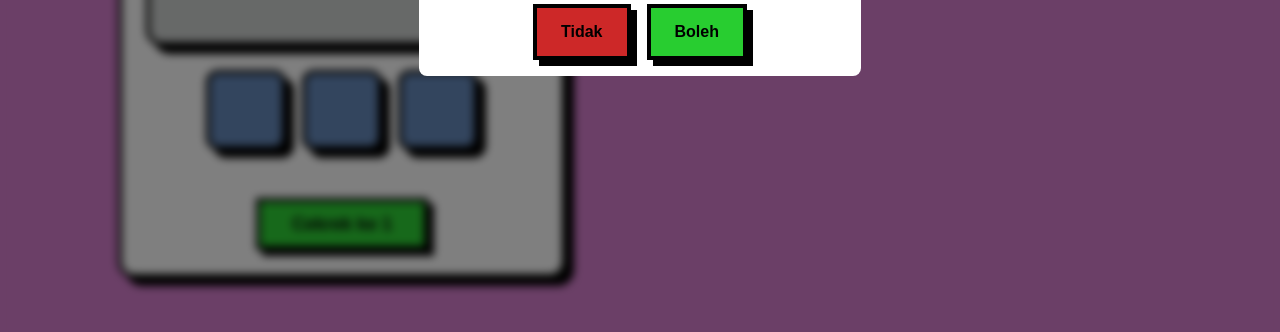
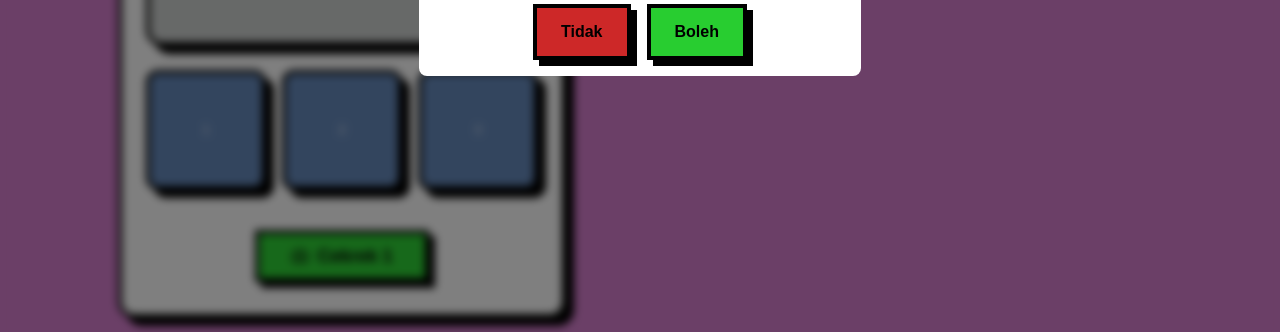
Before and after one commit to yoga220802/PRD_Project_Photobooth, a Next.js app: page /studio in a window 1280 px wide. Shown: the part 460-792 px from the top of the page. Built offline with nearby package versions, Linux system fonts and the light colour scheme.

Commit message:
feat: Implement Dropdown Filter, and Action Button

```diff
--- a/src/app/globals.css
+++ b/src/app/globals.css
@@ -31,3 +31,14 @@ body {
     text-wrap: balance;
   }
 }
+
+@keyframes slideDown {
+  from {
+    opacity: 0;
+    transform: translateY(-10px);
+  }
+  to {
+    opacity: 1;
+    transform: translateY(0);
+  }
+}
--- a/src/app/studio/page.tsx
+++ b/src/app/studio/page.tsx
@@ -1,17 +1,42 @@
 "use client";
 import IzinKamera from "@/components/studio/izinkamera";
 import KameraDitolak from "@/components/studio/kameraditolak";
-import { ArrowLeft, LucideArrowBigDown } from "lucide-react";
+import DropdownFilter from "@/components/studio/DropdownFilter";
+import {
+  ArrowLeft,
+  LucideArrowBigDown,
+  LucideArrowBigUp,
+  Check,
+  Camera,
+} from "lucide-react";
+
 import React, { useState, useRef, useEffect, useCallback } from "react";
 import Webcam from "react-webcam";
+import Link from "next/link";
 
 type CameraPermission = "checking" | "prompt" | "granted" | "denied";
+
+// Label untuk setiap tombol capture
+const CAPTURE_LABELS = ["Cekrek 1", "Cekrek 2", "Cekrek 3"] as const;
+const MAX_PHOTOS = 3;
 
 const Studio = () => {
   const [cameraPermission, setCameraPermission] =
     useState<CameraPermission>("checking");
-  const videoRef = useRef(null);
+  const webcamRef = useRef<Webcam>(null);
+  const canvasRef = useRef<HTMLCanvasElement>(null);
   const streamRef = useRef<MediaStream | null>(null);
+
+  // State untuk menyimpan hasil foto (3 slot)
+  const [capturedPhotos, setCapturedPhotos] = useState<(string | null)[]>(
+    Array(MAX_PHOTOS).fill(null),
+  );
+  // State untuk animasi flash saat foto diambil
+  const [flashSlot, setFlashSlot] = useState<number | null>(null);
+
+  // State untuk dropdown filter
+  const [isFilterOpen, setIsFilterOpen] = useState(false);
+  const [activeFilter, setActiveFilter] = useState<number | null>(null);
 
   // Cek permission kamera saat halaman pertama kali dibuka
   useEffect(() => {
@@ -95,6 +120,49 @@ const Studio = () => {
     }
   }, []);
 
+  // === LOGIKA PENGAMBILAN GAMBAR ===
+  const handleCapture = useCallback(
+    (slotIndex: number) => {
+      // Guard: slot sudah terisi atau kamera belum granted
+      if (capturedPhotos[slotIndex] !== null) return;
+      if (cameraPermission !== "granted") return;
+
+      const imageSrc = webcamRef.current?.getScreenshot();
+      if (!imageSrc || !canvasRef.current) return;
+
+      const canvas = canvasRef.current;
+      const ctx = canvas.getContext("2d");
+      if (!ctx) return;
+
+      const img = new Image();
+      img.onload = () => {
+        // Proses gambar ke ukuran standar photobooth 1080x1080
+        canvas.width = 1080;
+        canvas.height = 1080;
+        ctx.filter = "none";
+        ctx.drawImage(img, 0, 0, 1080, 1080);
+
+        const processedImage = canvas.toDataURL("image/jpeg", 0.9);
+
+        // Simpan ke slot yang sesuai
+        setCapturedPhotos((prev) => {
+          const updated = [...prev];
+          updated[slotIndex] = processedImage;
+          return updated;
+        });
+
+        // Trigger animasi flash pada slot
+        setFlashSlot(slotIndex);
+        setTimeout(() => setFlashSlot(null), 600);
+      };
+      img.src = imageSrc;
+    },
+    [capturedPhotos, cameraPermission],
+  );
+
+  // Hitung jumlah foto yang sudah diambil
+  const photosTaken = capturedPhotos.filter((p) => p !== null).length;
+
   return (
     <>
       <IzinKamera
@@ -106,6 +174,10 @@ const Studio = () => {
         showModal={cameraPermission === "denied"}
         onRetry={handleRetryCamera}
       />
+
+      {/* Hidden canvas untuk memproses gambar */}
+      <canvas ref={canvasRef} className="hidden" />
+
       <div className="bg-[#D67FCE] min-h-screen ">
         <header className="flex items-center gap-4 p-4">
           <button>
@@ -116,7 +188,11 @@ const Studio = () => {
           {/* Photoshot Area */}
           <div className="flex flex-col gap-6 place-items-center">
             <div className="text-center max-w-2xl card-neo rounded-[17px] bg-[#FF519C]">
-              <span className="text-2xl font-bold">Give your best smile!</span>
+              <span className="text-2xl font-bold">
+                {photosTaken >= MAX_PHOTOS
+                  ? "Semua foto sudah diambil!"
+                  : "Give your best smile!"}
+              </span>
             </div>
             <div className="bg-white max-w-md w-full rounded-2xl card-neo flex flex-col gap-6">
               {/* Main Camera / Timer Area */}
@@ -125,7 +201,9 @@ const Studio = () => {
                   <Webcam
                     mirrored={true}
                     imageSmoothing={true}
-                    ref={videoRef}
+                    audio={false}
+                    screenshotFormat="image/jpeg"
+                    ref={webcamRef}
                     autoPlay
                     playsInline
                     className="w-full h-full object-cover"
@@ -142,32 +220,93 @@ const Studio = () => {
                 )}
               </div>
 
-              {/* Thumbnails */}
+              {/* Slot Hasil Foto */}
               <div className="flex items-center justify-center gap-4">
-                <div className="bg-[#678bbd] w-[80px] h-[80px] rounded-xl card-neo"></div>
-                <div className="bg-[#678bbd] w-[80px] h-[80px] rounded-xl card-neo"></div>
-                <div className="bg-[#678bbd] w-[80px] h-[80px] rounded-xl card-neo"></div>
+                {capturedPhotos.map((photo, index) => (
+                  <div
+                    key={index}
+                    className={`
+                      w-[120px] h-[120px] rounded-xl overflow-hidden
+                      transition-all duration-300 ease-out relative
+                      ${photo ? "border-2 border-green-400 shadow-lg shadow-green-200" : "bg-[#678bbd] card-neo"}
+                      ${flashSlot === index ? "scale-110 ring-4 ring-yellow-300" : "scale-100"}
+                    `}
+                  >
+                    {photo ? (
+                      <>
+                        <img
+                          src={photo}
+                          alt={`Foto ${index + 1}`}
+                          className="w-full h-full object-cover animate-[fadeScaleIn_0.4s_ease-out]"
+                        />
+                        {/* Badge nomor foto */}
+                        <div className="absolute -top-1 -right-1 bg-green-500 text-white rounded-full w-5 h-5 flex items-center justify-center">
+                          <Check size={12} strokeWidth={3} />
+                        </div>
+                      </>
+                    ) : (
+                      <div className="w-full h-full flex items-center justify-center">
+                        <span className="text-white/60 text-xs font-bold">
+                          {index + 1}
+                        </span>
+                      </div>
+                    )}
+                  </div>
+                ))}
               </div>
 
-              {/* Action Button */}
-              <div className="flex justify-center mt-6">
+              {/* Action Button — 1 tombol yang berubah label sesuai index */}
+              <div className="flex justify-center mt-4 mb-2">
                 <button
-                  className="bg-[#2fd336] text-black font-bold text-lg px-8 py-2 btn-neo"
-                  disabled={cameraPermission !== "granted"}
+                  onClick={() => handleCapture(photosTaken)}
+                  disabled={
+                    cameraPermission !== "granted" || photosTaken >= MAX_PHOTOS
+                  }
+                  className={`
+                    font-bold text-lg px-8 py-2 btn-neo
+                    flex items-center gap-2
+                    transition-all duration-200
+                    ${
+                      photosTaken >= MAX_PHOTOS
+                        ? "bg-[#2fd336] text-black"
+                        : "bg-[#2fd336] text-black hover:bg-[#25b82d] hover:scale-105 active:scale-95"
+                    }
+                  `}
                 >
-                  Cekrek ke 1
+                  {photosTaken >= MAX_PHOTOS ? (
+                    <Link href="/result">Lihat Hasil</Link>
+                  ) : (
+                    <>
+                      <Camera size={18} />
+                      {CAPTURE_LABELS[photosTaken]}
+                    </>
+                  )}
                 </button>
               </div>
             </div>
           </div>
           {/* Filter */}
           <div className="items-center gap-6">
-            <button className="btn-neo w-full rounded-[17px] font-bold text-lg flex items-center justify-center gap-2">
+            <button
+              onClick={() => setIsFilterOpen(!isFilterOpen)}
+              className="btn-neo w-full rounded-[17px] font-bold text-lg flex items-center justify-center gap-2"
+            >
               Filter yang bikin foto kamu makin seru!{" "}
-              <span>
+              <span
+                className={`transition-transform duration-300 ${isFilterOpen ? "rotate-180" : ""}`}
+              >
                 <LucideArrowBigDown />
               </span>
             </button>
+
+            <DropdownFilter
+              isOpen={isFilterOpen}
+              activeFilter={activeFilter}
+              onSelectFilter={(id) => {
+                setActiveFilter(id);
+                console.log(`Filter ${id} dipilih`);
+              }}
+            />
           </div>
         </div>
       </div>
--- /dev/null
+++ b/src/components/studio/DropdownFilter.tsx
@@ -0,0 +1,93 @@
+"use client";
+
+import Image from "next/image";
+
+interface DropdownFilterProps {
+  isOpen: boolean;
+  onSelectFilter: (filterId: number) => void;
+  activeFilter: number | null;
+}
+
+const filterOptions = [
+  {
+    id: 1,
+    name: "Black & White",
+    src: "/filters/blackwhite.png",
+  },
+  {
+    id: 2,
+    name: "Vivid",
+    src: "/filters/vivid.png",
+  },
+  {
+    id: 3,
+    name: "Sepia",
+    src: "/filters/sepia.png",
+  },
+];
+
+export default function DropdownFilter({
+  isOpen,
+  onSelectFilter,
+  activeFilter,
+}: DropdownFilterProps) {
+  if (!isOpen) return null;
+
+  return (
+    <div
+      className="
+        w-full mt-3
+        bg-[#FFC746] border-4 border-black rounded-2xl
+        shadow-[6px_6px_0px_0px_#000]
+        p-5 xl:p-6
+        animate-[slideDown_0.25s_ease-out]
+      "
+    >
+      <div className="flex items-start justify-center gap-4 xl:gap-6">
+        {filterOptions.map((filter) => (
+          <button
+            key={filter.id}
+            onClick={() => onSelectFilter(filter.id)}
+            className={`
+              flex flex-col items-center gap-2 xl:gap-3
+              cursor-pointer group
+              transition-transform duration-200
+              hover:scale-105 active:scale-95
+            `}
+          >
+            {/* Filter Name */}
+            <span
+              className={`
+                text-sm xl:text-base font-bold text-black
+                ${activeFilter === filter.id ? "underline underline-offset-4 decoration-2" : ""}
+              `}
+            >
+              {filter.name}
+            </span>
+
+            {/* Filter Thumbnail */}
+            <div
+              className={`
+                relative overflow-hidden rounded-xl
+                border-4 transition-all duration-200
+                ${
+                  activeFilter === filter.id
+                    ? "border-black shadow-[4px_4px_0px_0px_#000] ring-2 ring-black"
+                    : "border-black/60 group-hover:border-black group-hover:shadow-[3px_3px_0px_0px_#000]"
+                }
+              `}
+            >
+              <Image
+                src={filter.src}
+                alt={filter.name}
+                width={120}
+                height={120}
+                className="w-[80px] h-[80px] xl:w-[120px] xl:h-[120px] object-cover"
+              />
+            </div>
+          </button>
+        ))}
+      </div>
+    </div>
+  );
+}
```
